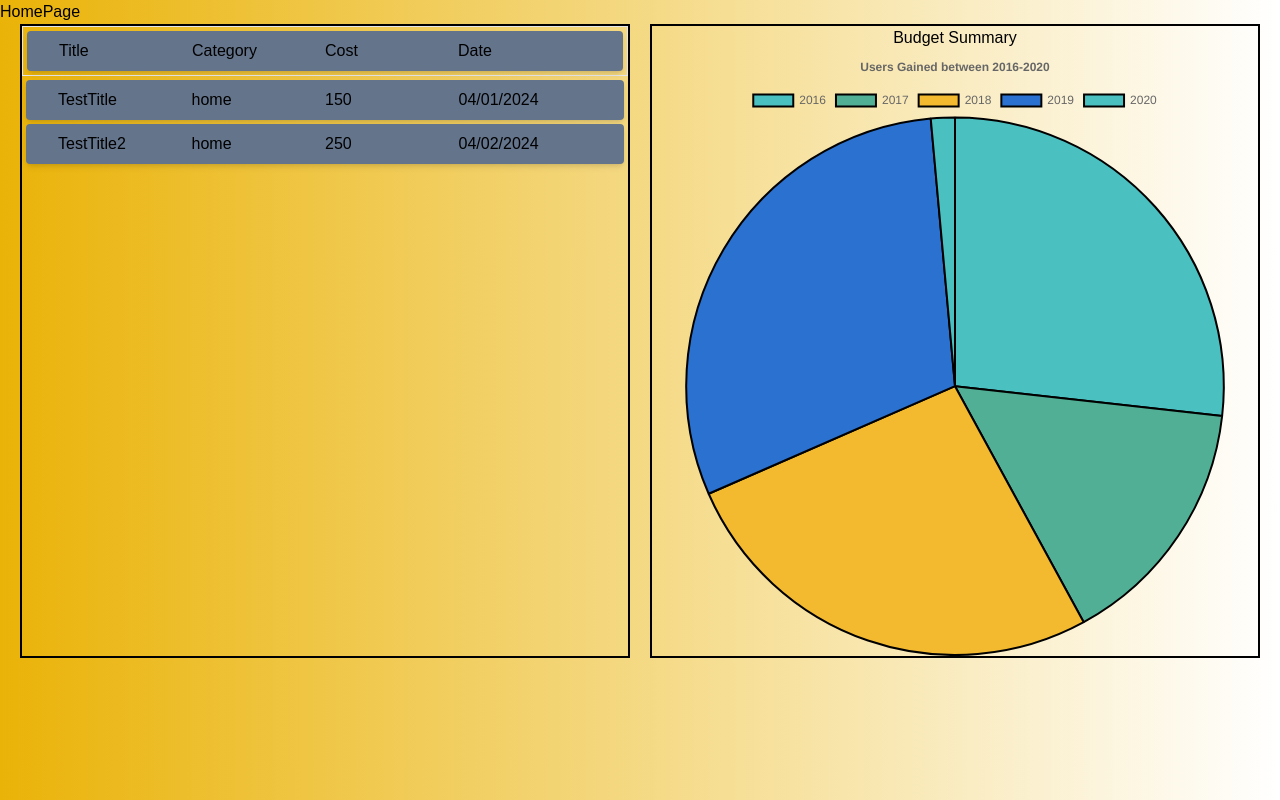
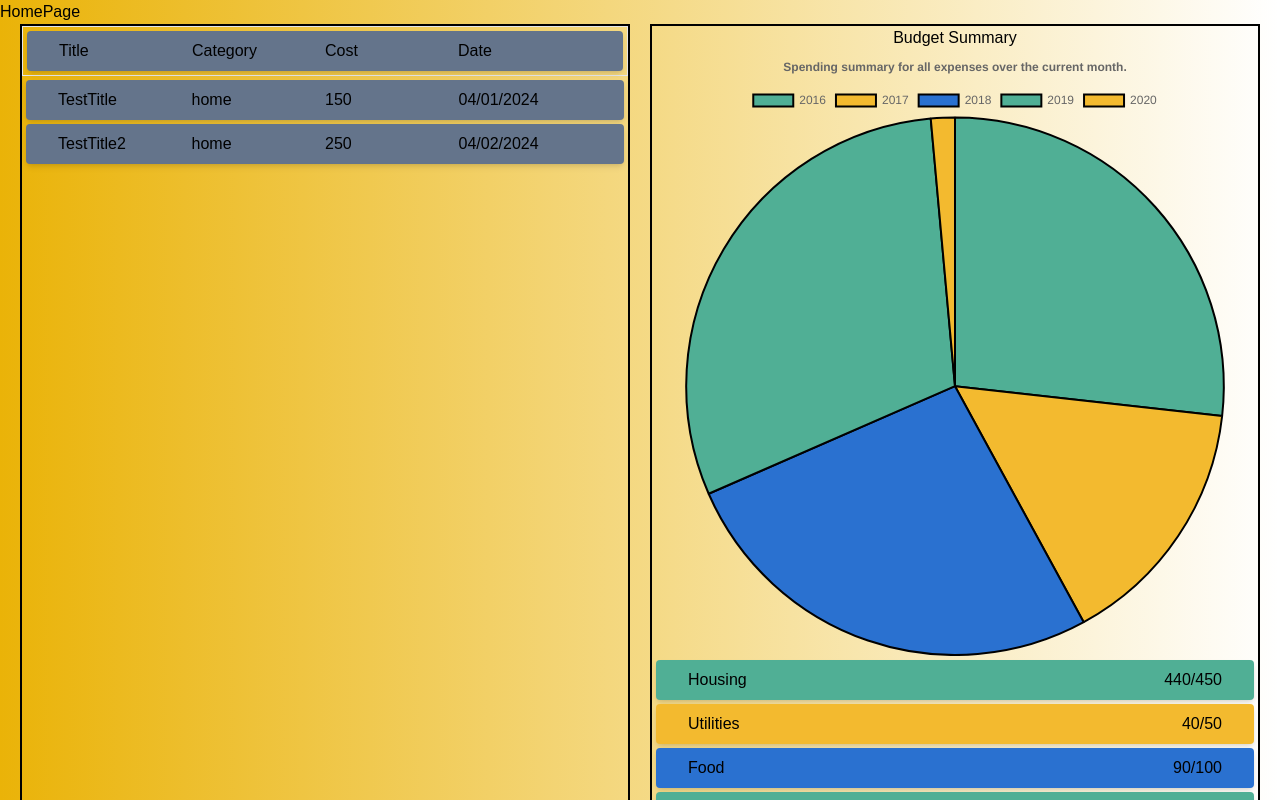
Before and after one commit to NestEggOrg/NestEgg, a React app: page /#/home in a window 1280 px wide. Shown: the top 800 px of the page. Built offline with nearby package versions, Linux system fonts and the light colour scheme.

Commit message:
PieChart with key

```diff
--- a/src/client/components/HomePage.jsx
+++ b/src/client/components/HomePage.jsx
@@ -44,21 +44,34 @@ const testExpenses = [
   { title: 'TestTitle2', category: 'home', cost: 250, date: '04/02/2024' },
 ];
 
+const testBudget = [450, 50, 100, 100, 100, 50, 50, 50];
+const testSpend = [440, 40, 90, 90, 90, 40, 50, 60];
+
+const categories = ['Housing', 'Utilities', 'Food', 'Shopping', 'Transport', 'Debt', 'Entertainment', 'Misc']
+
 const HomePage = () => {
   const [expenses, setExpenses] = useState(testExpenses);
-  const [budget, setBudget] = useState([])
+  const [budget, setBudget] = useState(testBudget);
+  const [totalSpend, setTotalSpend] = useState(testSpend);
+  const [category, setCategory] =useState("all expenses");
+  const [timeFrame, setTimeFrame] =useState("current month");
   const [chartData, setChartData] = useState({
     labels: TestData.map((data) => data.year),
     datasets: [
       {
-        label: "Users Gained ",
+        label: "spend",
         data: TestData.map((data) => data.userGain),
         backgroundColor: [
-          "rgba(75,192,192,1)",
+          // "rgba(75,192,192,1)",
           // &quot;#ecf0f1",
           "#50AF95",
           "#f3ba2f",
-          "#2a71d0"
+          "#2a71d0",
+          "#50AF95",
+          "#f3ba2f",
+          "#2a71d0",
+          "#50AF95",
+          "#f3ba2f",
         ],
         borderColor: "black",
         borderWidth: 2
@@ -74,7 +87,13 @@ const HomePage = () => {
       {/* <HeaderBar></HeaderBar> */}
       <div className='flex'>
         <Expenses expenses={expenses} />
-        <PieChartArea chartData={chartData}></PieChartArea>
+        <PieChartArea chartData={chartData}
+        totalSpend={totalSpend}
+        budget={budget}
+        category={category}
+        timeFrame={timeFrame}
+        categories={categories}
+        ></PieChartArea>
       </div>
       {/* TopBar */}
       {/*  */}
--- /dev/null
+++ b/src/client/components/LegendItem.jsx
@@ -0,0 +1,19 @@
+import React from 'react';
+
+const LegendItem = ({ category, spend, budget, color }) => {
+
+  const colorVar = color.replace(/['"]+/g, '');
+  return (
+    <div
+      className={`flex justify-between shadow-md rounded px-8 pt-2 pb-2 mb-1 mt-1 ml-1 mr-1`}
+      style={{backgroundColor: colorVar}}
+    >
+      <div>{category}</div>
+      <div>
+        {spend}/{budget}
+      </div>
+    </div>
+  );
+};
+
+export default LegendItem;
--- a/src/client/components/PieChart.jsx
+++ b/src/client/components/PieChart.jsx
@@ -1,7 +1,7 @@
 import React from 'react';
 import { Pie } from "react-chartjs-2";
 
-const PieChart = ({chartData}) => {
+const PieChart = ({chartData, category, timeFrame}) => {
 
 
   return (
@@ -13,7 +13,7 @@ const PieChart = ({chartData}) => {
           plugins: {
             title: {
               display: true,
-              text: "Users Gained between 2016-2020"
+              text: `Spending summary for ${category} over the ${timeFrame}.`
             }
           }
         }}
--- a/src/client/components/PieChartArea.jsx
+++ b/src/client/components/PieChartArea.jsx
@@ -1,12 +1,37 @@
 import React from 'react';
 import PieChart from './PieChart';
+import LegendItem from './LegendItem';
 
-const PieChartArea = ({chartData}) => {
 
+
+const PieChartArea = ({chartData, category, timeFrame, totalSpend, budget, categories}) => {
+
+  const legendItems = [];
+  console.log(budget)
+  console.log(totalSpend)
+  console.log(categories)
+  console.log(chartData.datasets[0].backgroundColor)
+
+  totalSpend.forEach((cat, index) => {
+
+    legendItems.push(
+      <LegendItem
+        id={index}
+        color={chartData.datasets[0].backgroundColor[index]}
+        category={categories[index]}
+        spend={cat}
+        budget={budget[index]}
+      ></LegendItem>
+    )
+  })
 
   return (
     <div className="border-2 border-black w-1/2 ml-5 mr-5">
-      <PieChart  chartData={chartData}></PieChart>
+      <PieChart  chartData={chartData} category={category}
+        timeFrame={timeFrame}></PieChart>
+        <div>
+          {legendItems}
+        </div>
     </div>
   )
 }
```
